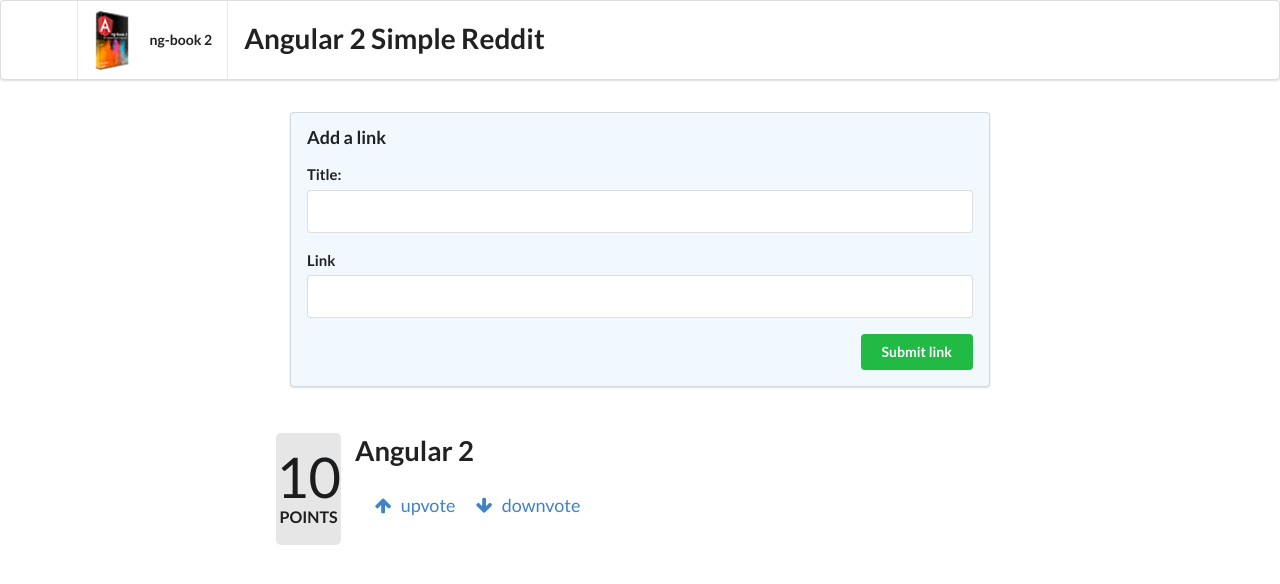
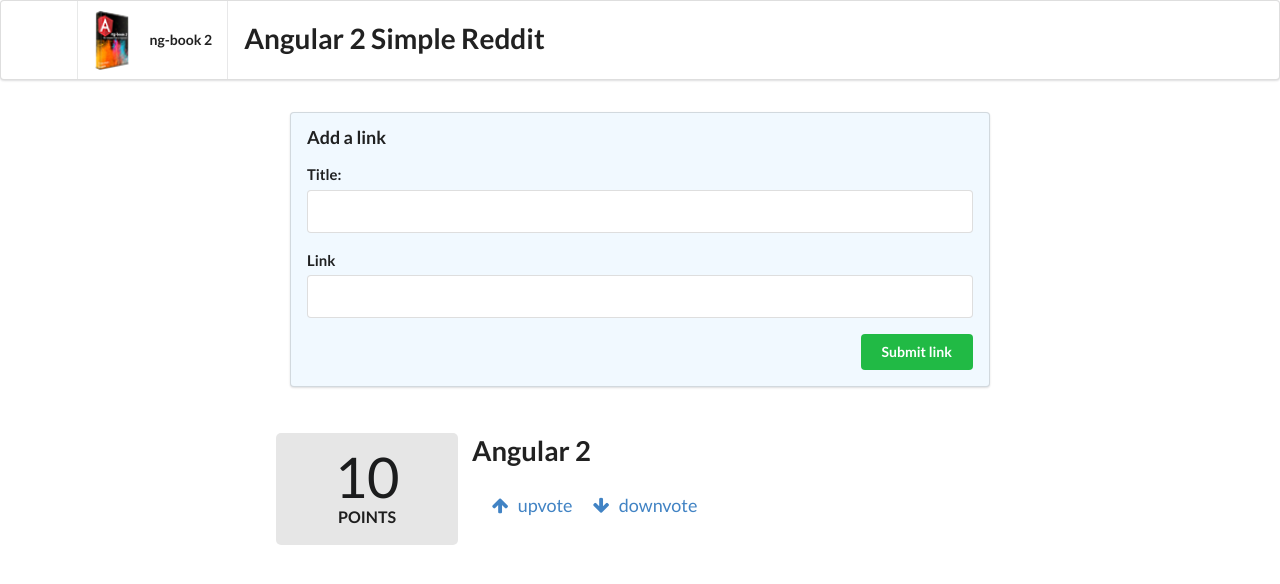
Before and after one commit to Kurtz1993/ng2-reddit-clone, an Angular app: page / in a window 1280 px wide. Shown: the top 584 px of the page. Built offline with nearby package versions, Linux system fonts and the light colour scheme.

Commit message:
Fix a mispelled class

```diff
--- a/src/app/article/article.component.html
+++ b/src/app/article/article.component.html
@@ -1,4 +1,4 @@
-<div class="four wide coumn center aligned votes">
+<div class="four wide column center aligned votes">
   <div class="ui statistic">
     <div class="value">
       {{ votes }}
```
